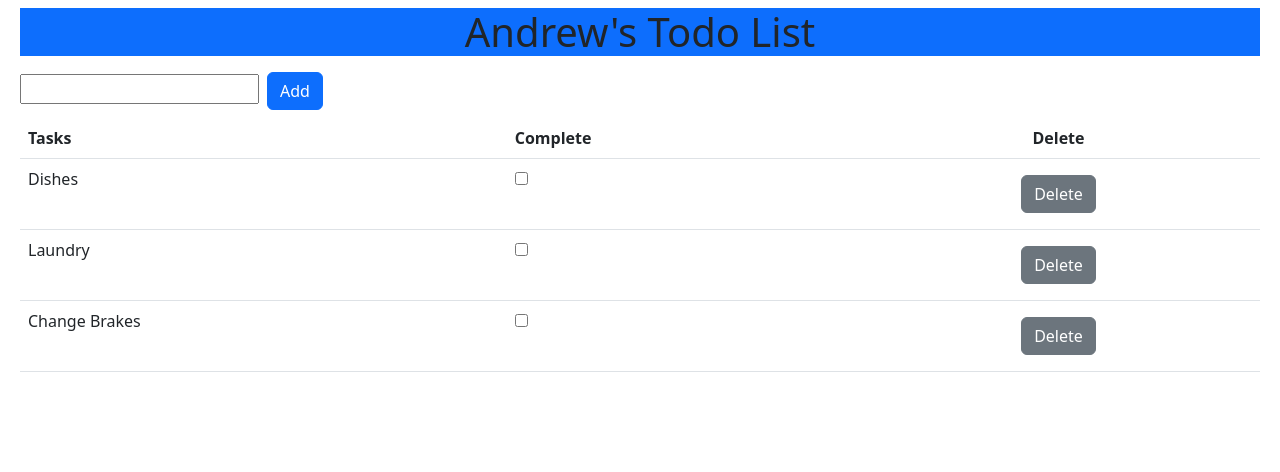
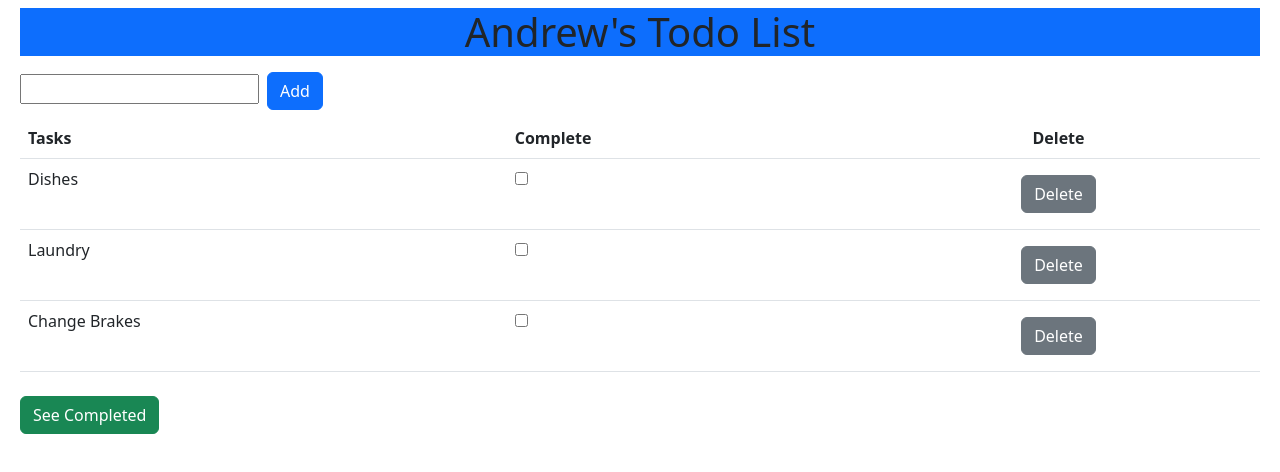
Before and after one commit to alittle1988/todofunc, a React (Create React App) app: page / in a window 1280 px wide. Shown: the top 472 px of the page. Built offline with nearby package versions, Linux system fonts and the light colour scheme.

Commit message:
created completed array and button to display them

```diff
--- a/src/App.js
+++ b/src/App.js
@@ -1,4 +1,6 @@
+import { clear } from "@testing-library/user-event/dist/clear.js";
 import React, {useState} from "react";
+import CompletedList from "./components/CompletedList.js";
 import Navbar from './components/Navbar.js'
 import TheList from "./components/TheList.js";
 
@@ -6,16 +8,17 @@ function App() {
 const [userName, setUserName] = useState('Andrew');
 const [list, setList] = useState([{task: "Dishes", done:false}, {task: "Laundry", done:false}, {task: "Change Brakes", done:false}]);
 const [newTodo, setNewTodo] = useState("");
-
+const [completed, setCompleted] = useState([]);
+const [seeCompleted, setSeeCompleted] = useState(false)
 
 //reates rows for list
 const createRow = () => (
   list.map((item) => <TheList key={item.task} item={item} onToggleDone={handleToggleDone} onDeleteBtn={handleDeleteBtn}/>)
-)
+);
 //saves task input into newTodo state
  const handleInputChange = (event) => {
     setNewTodo(event.target.value)
- }
+ };
  //handles saving new task to list
  const handleAddBtn = () => {
 
@@ -34,8 +37,8 @@ const createRow = () => (
     ])
     document.querySelector('.input').value = '';
     setNewTodo('')
- }
-
+ };
+// handles deleteBtn to remove task from list
  const handleDeleteBtn = (todo) => {
   for(let i = 0; i < list.length; i++) {
     if(list[i].task === todo.task) {
@@ -45,9 +48,7 @@ const createRow = () => (
       setList(newArr)
     }
   }
- }
-
- console.log(list)
+ };
 // handles changing state of done from ture to false
   const handleToggleDone = (todo) => {
      for(let i = 0; i < list.length; i++) {
@@ -58,7 +59,24 @@ const createRow = () => (
         setList(items)
       }
      }
+     removeCompleted(todo)
   }
+  // handles removing completed from list and moving to completed array
+  const removeCompleted = (todo) => {
+        let intervalId = setTimeout(() => {
+          setCompleted([...completed, todo])
+          handleDeleteBtn(todo)
+
+        }, 1000);
+
+      }
+
+  const handleCompletedBtn = () => {
+    if(seeCompleted === false) {
+      setSeeCompleted(true)
+    } else {setSeeCompleted(false)}
+  }
+
 
   return (
     <div className="App">
@@ -82,6 +100,11 @@ const createRow = () => (
           </table>
         </div>
       </div>
+      <div className="row m-2">
+        <div className="col-12">
+          {seeCompleted === false ? <button className="btn btn-success" onClick={handleCompletedBtn}>See Completed</button>: <CompletedList onCompletedBtn={handleCompletedBtn} completed={completed}/>}
+        </div>
+      </div>
     </div>
   );
 }
@@ -89,4 +112,4 @@ const createRow = () => (
 export default App;
 
 
-/// if completed for 10sec auto moves to a completed array
+/// creating see completed list button and compete list of completed task
--- /dev/null
+++ b/src/components/CompletedList.js
@@ -0,0 +1,25 @@
+import React from "react";
+
+export default function CompletedList(props) {
+    const {completed} = props
+    const createTd = () => (
+        completed.map((item) => <tr><td>{item.task}</td></tr>)
+    )
+
+    return (<>
+    <div className="col-4">
+        <table className="table">
+            <thead>
+                <tr>
+                    <th>Completed Task</th>
+                </tr>
+            </thead>
+            <tbody>
+              {createTd()}
+
+            </tbody>
+        </table>
+        <button className="btn btn-success" onClick={props.onCompletedBtn}>Unsee Completed</button>
+    </div>
+        </>)
+}
--- a/src/components/TheList.js
+++ b/src/components/TheList.js
@@ -2,15 +2,14 @@ import React from "react";
 
 export default function TheList(props) {
     const {item, onToggleDone, onDeleteBtn} = props;
-
-    console.log(item)
 
     return (
         <tr>
             <td>{item.task}</td>
             <td>
                 <input type="checkbox"
-                onChange={() => onToggleDone(item)} />
+                onChange={() => onToggleDone(item)}
+                 />
             </td>
             <td className="text-center"><button className="btn btn-secondary m-2" onClick={() => onDeleteBtn(item)}>Delete</button></td>
         </tr>
```
